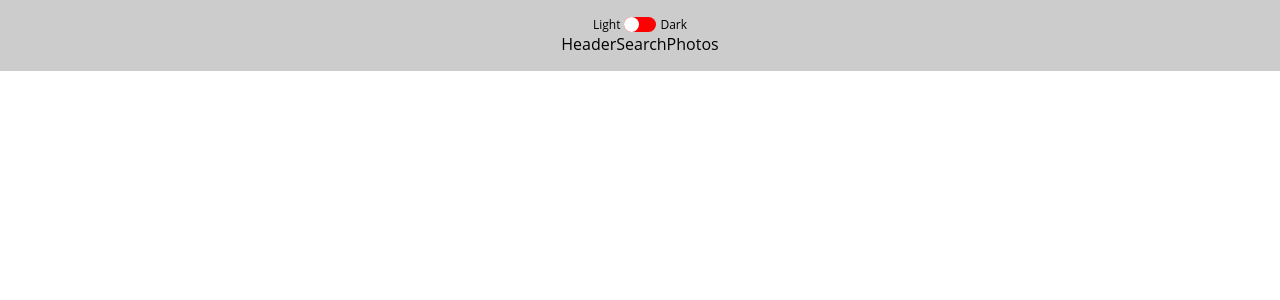
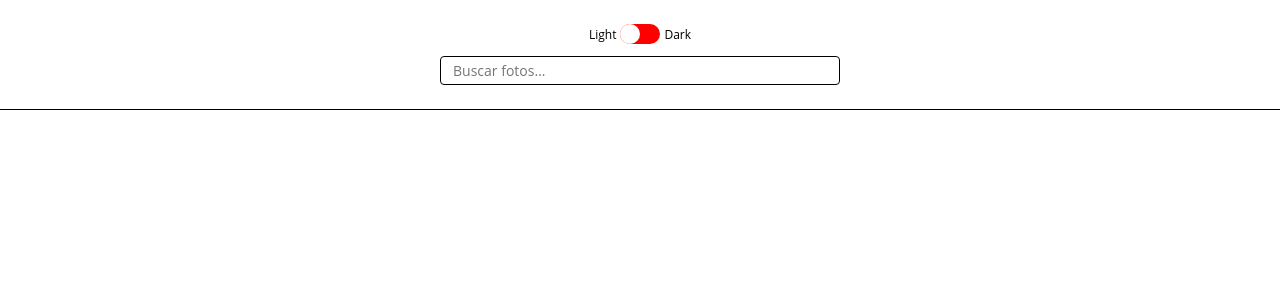
Before and after one commit to LucasBargas/photo_gallery, a React (Create React App) app: page / in a window 1280 px wide. Shown: the top 300 px of the page. Built offline with nearby package versions, Linux system fonts and the light colour scheme; the HTML template or start-up script is replaced by a standard one.

Commit message:
Header desenvolvido

```diff
--- /dev/null
+++ b/src/pages/HomePage/FilterSection/FilterSection.styles.js
@@ -0,0 +1 @@
+import styled from 'styled-components';
--- a/src/pages/HomePage/Header/Header.styles.js
+++ b/src/pages/HomePage/Header/Header.styles.js
@@ -1,8 +1,8 @@
 import styled from 'styled-components';
 
 export const HeaderContainer = styled.header`
-  padding: 1rem 0;
-  background: #ccc;
+  padding: 1.5rem 0;
+  border-bottom: 1px solid black;
 `;
 
 export const HeaderContent = styled.div`
--- a/src/pages/HomePage/Header/HeaderSearchPhotos/HeaderSearchPhotos.js
+++ b/src/pages/HomePage/Header/HeaderSearchPhotos/HeaderSearchPhotos.js
@@ -1,8 +1,26 @@
-import React from 'react';
+import React, { useEffect, useRef, useState } from 'react';
+import SearchPhotosInput from './HeaderSearchPhotos.styles';
 
 const HeaderSearchPhotos = () => {
+  const [searchValue, setSearchValue] = useState('');
+  const input = useRef();
+
+  if (searchValue.length) console.log(searchValue);
+
+  useEffect(() => {
+    input.current.focus();
+  }, []);
+
   return (
-    <div>HeaderSearchPhotos</div>
+    <SearchPhotosInput>
+      <input
+        placeholder='Buscar fotos...'
+        type="text"
+        ref={input}
+        value={searchValue}
+        onChange={({ target }) => setSearchValue(target.value)}
+      />
+    </SearchPhotosInput>
   )
 }
 
--- a/src/pages/HomePage/Header/HeaderSearchPhotos/HeaderSearchPhotos.styles.js
+++ b/src/pages/HomePage/Header/HeaderSearchPhotos/HeaderSearchPhotos.styles.js
@@ -1 +1,20 @@
 import styled from 'styled-components';
+
+const SearchPhotosInput = styled.div`
+  display: flex;
+  justify-content: center;
+  width: 100%;
+  padding-top: .75rem;
+
+  input {
+    display: block;
+    width: 100%;
+    max-width: 400px;
+    border: 1px solid black;
+    border-radius: 4px;
+    padding: .25rem .75rem;
+    font-size: .875rem;
+  }
+`;
+
+export default SearchPhotosInput;
--- a/src/pages/HomePage/Header/HeaderToggleTheme/HeaderToggleTheme.styles.js
+++ b/src/pages/HomePage/Header/HeaderToggleTheme/HeaderToggleTheme.styles.js
@@ -16,8 +16,8 @@ export const ToggleButtonArea = styled.div`
 
 export const ToggleButton = styled.div`
   background: red;
-  width: 32px;
-  height: 15px;
+  width: 40px;
+  height: 20px;
   border-radius: 20px;
   cursor: pointer;
   margin: 0 .25rem;
@@ -26,8 +26,8 @@ export const ToggleButton = styled.div`
   &::after {
     content: '';
     background: white;
-    height: 15px;
-    width: 15px;
+    height: 20px;
+    width: 20px;
     border-radius: 50%;
     position: absolute;
 
```
Also changed, not shown: src/pages/HomePage/FilterSection/FilterSection.js (added, +9 -0 lines).
